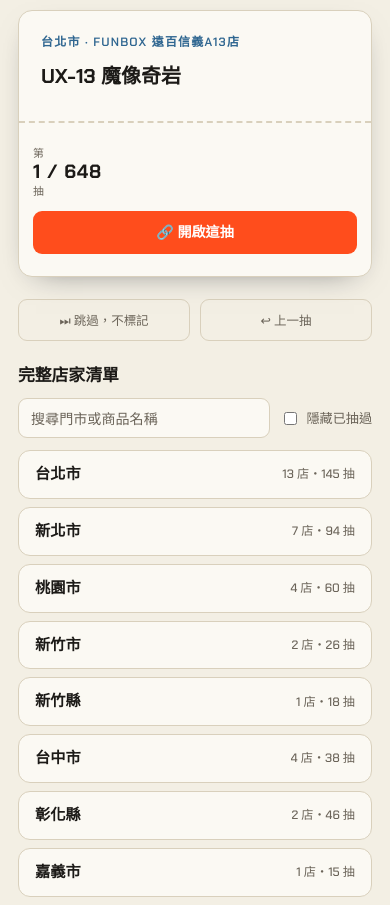
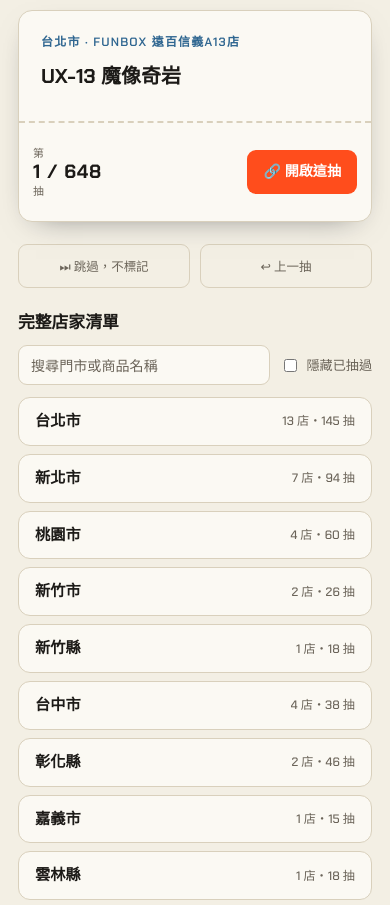
Before and after one commit to ibm0078/funbox-draw, a plain HTML site: page index.html in a window 390 px wide. Shown: the part 1320-2225 px from the top of the page. Drawn offline with Linux system fonts and the light colour scheme.

Commit message:
Add files via upload

```diff
--- a/index.html
+++ b/index.html
@@ -288,6 +288,8 @@
     justify-content: center;
     gap: 6px;
     width: 100%;
+    min-height: 44px;
+    min-width: 44px;
   }
 
   .btn-primary {
@@ -475,12 +477,17 @@
       width: auto;
       border-top: 2px dashed var(--line);
       flex-direction: row;
-      flex-wrap: wrap;
+      align-items: center;
       justify-content: space-between;
+      gap: 12px;
     }
     .stub-count { text-align: left; }
     .stub-count b { font-size: 1.2rem; }
-    .ticket-stub .btn-primary { flex-basis: 100%; }
+    .ticket-stub .btn-primary {
+      width: auto;
+      flex: 0 0 auto;
+      padding: 11px 16px;
+    }
   }
 </style>
 
```
